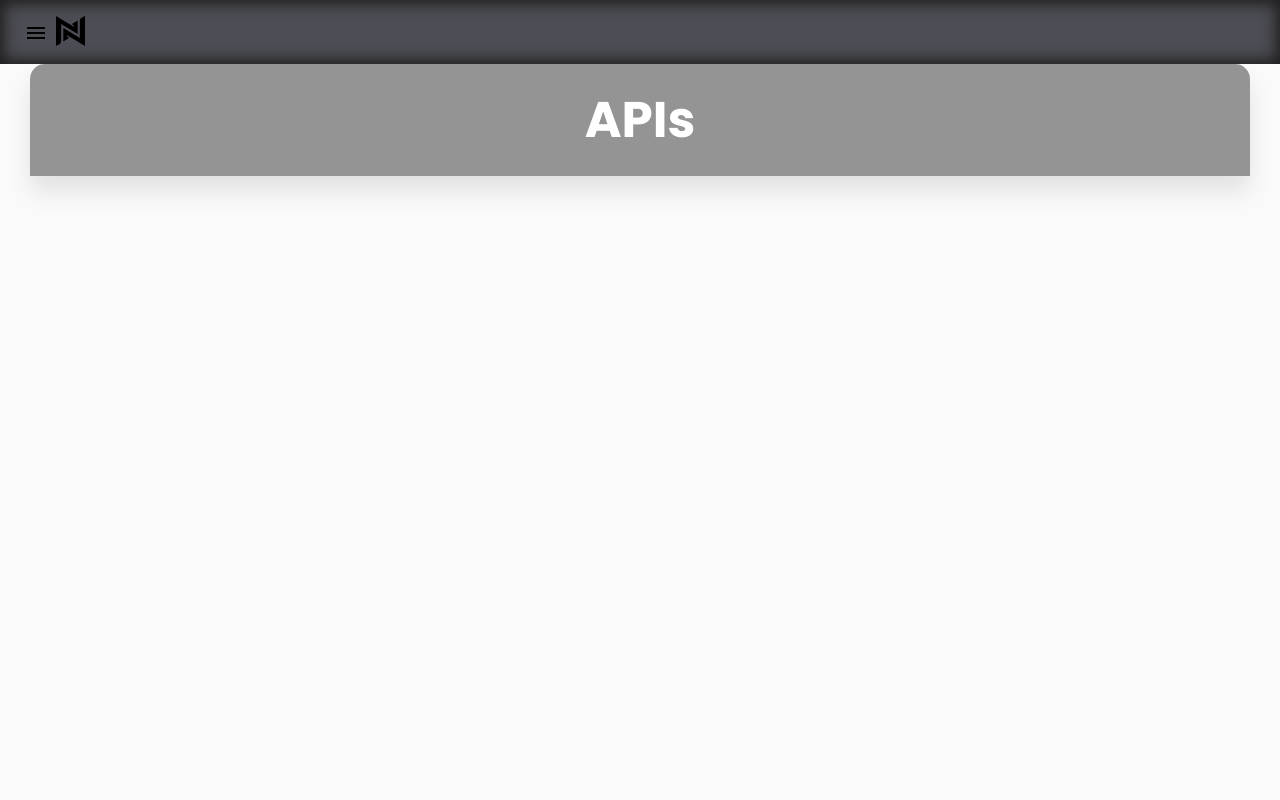
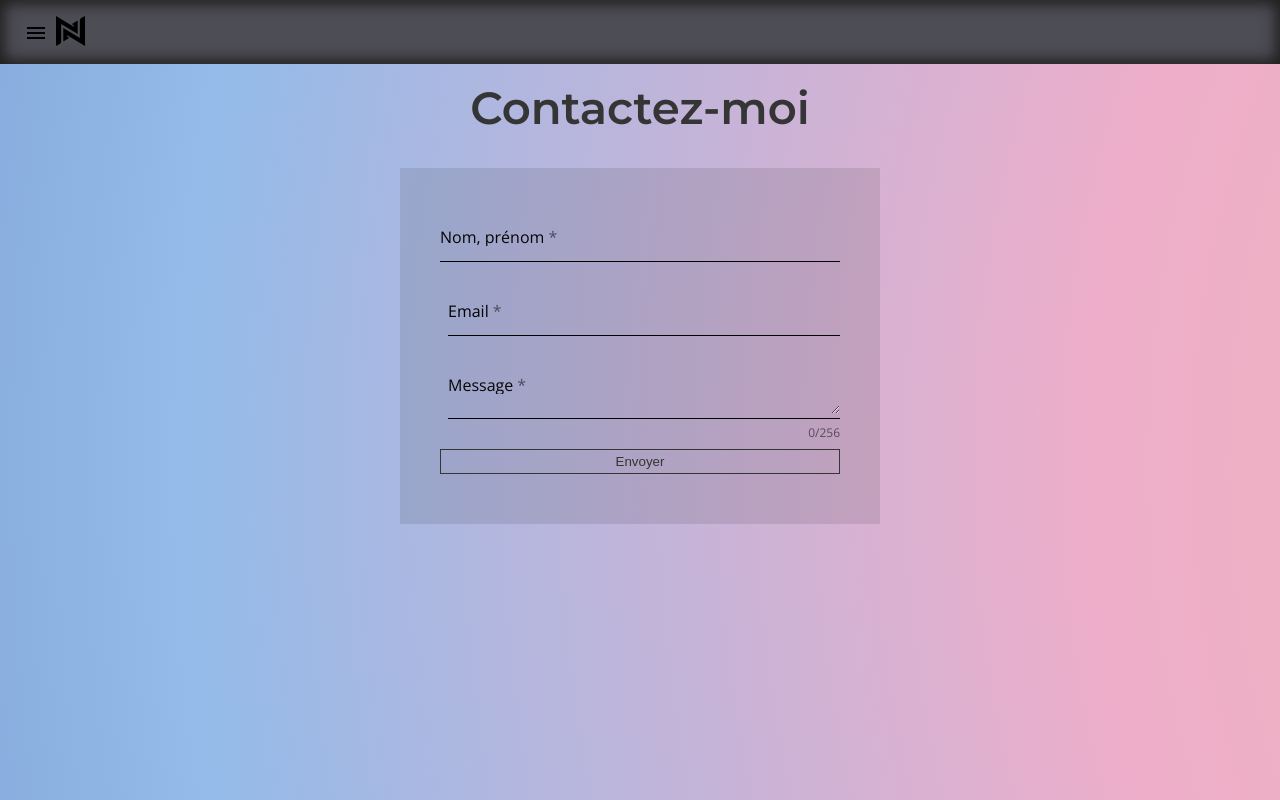
Before and after one commit to NadiaOuhssaine/resume_website, an Angular app: page /api in a window 1280 px wide. Built offline with nearby package versions, Linux system fonts and the light colour scheme.

Commit message:
Add contact form

```diff
--- a/src/app/api-page/api-page.component.html
+++ b/src/app/api-page/api-page.component.html
@@ -1,3 +1,28 @@
 <section class="pageheading">
-  <h1 class="titlec">APIs</h1>
-  </section>
+<h1 class="titlec">Contactez-moi</h1>
+
+<form class="contact" [formGroup]="form" method="post" (ngSubmit)="onSubmit()">
+  <mat-form-field>
+    <mat-label style="color:rgb(5, 5, 5)">Nom, prénom</mat-label>
+    <input matInput [formControl]="name" required >
+    <mat-error *ngIf="name.invalid">Please enter your name</mat-error>
+  </mat-form-field>
+  <mat-form-field>
+    <mat-label style="color:rgb(2, 2, 2)">Email</mat-label>
+    <input matInput [formControl]="email" placeholder="email@example.com" required>
+    <mat-error *ngIf="email.invalid">Please enter a valid email</mat-error>
+  </mat-form-field>
+  <mat-form-field>
+    <mat-label style="color:rgb(7, 7, 7)">Message</mat-label>
+    <textarea matInput [formControl]="message" maxlength="256" placeholder="Je suis intéressé par..." required></textarea>
+    <mat-hint align="end"> {{message.value?.length || 0}}/256</mat-hint>
+    <mat-error *ngIf="message.invalid">Please enter a message</mat-error>
+  </mat-form-field>
+  <button [disabled]="isLoading" class="submit" type="submit">Envoyer</button>
+  <input [formControl]="honeypot" class="hidden" type="text" />
+  <div [ngClass]="!submitted? 'hidden' : 'visible'" class="center-text">
+    <span>{{responseMessage}}</span>
+  </div>
+</form>
+
+</section>
--- a/src/app/api-page/api-page.component.scss
+++ b/src/app/api-page/api-page.component.scss
@@ -1,22 +1,109 @@
+@import url('https://fonts.googleapis.com/css?family=Montserrat:400,500,600');
+
+
+
+
+
 .pageheading {
-  border: 0;
-  text-align: center;
-  padding: 30px 0px 50px;
-  margin: 0;
-  background-color:#949494;
-  padding-top: 2rem;
-  padding-bottom: 1rem;
-  overflow: hidden;
-  max-width: 1220px;
-  margin: 0 auto;
-  -webkit-box-shadow: 0 15px 25px 0 rgba(0,0,0,.1);
-  -moz-box-shadow: 0 15px 25px 0 rgba(0,0,0,.1);
-  box-shadow: 0 15px 25px 0 rgba(0,0,0,.1);
-  border-radius: 15px 15px 0px 0px;
+width: 100%;
+height: 100vh;
+position: relative;
+background: radial-gradient(circle, rgb(235, 189, 162) 0%, rgba(238,174,202,1) 40%, rgba(148,187,233,1) 70%, rgb(101, 132, 189) 100%);
+background-size: 400% 400%;
+animation: gradient 60s ease-in-out infinite;
+}
+
+@keyframes gradient {
+0%{
+  background-position: 0 50%;
+}
+50%{
+  background-position: 100% 50%;
+}
+100%{
+  background-position: 0 50%;
+}
+}
+
+
+
+  .titlec{
+    color:  rgb(53, 53, 53);
+    font-family: "Montserrat", sans-serif;
+    font-size: 45px;
+    padding: 20px 20px;
+    text-align: center;
   }
 
 
-  .titlec{
+
+  .mat-form-field + .mat-form-field {
+    margin-left: 8px;
+  }
+
+  .hidden {
+    display: none
+  }
+  .visible {
+    display: block
+  }
+  .center-text {
+    text-align: center
+  }
+
+
+  ::ng-deep .mat-focused .mat-form-field-label {
+
+    color: rgb(3, 3, 3) !important;
+   }
+
+   ::ng-deep.mat-form-field-underline {
+
+    background-color: rgb(2, 2, 2) !important;
+  }
+
+  ::ng-deep.mat-form-field-ripple {
+   background-color: rgb(5, 5, 5) !important;;
+  }
+
+
+  form.contact {
+    display: flex;
+    flex-wrap: wrap;
+    flex-direction: column;
+    align-content: flex-end;
+    background-color: rgba(22, 22, 22, 0.11);
+    padding:40px 40px;
+    width: 400px;
+    margin: auto;
+  }
+  input,
+  button {
+    margin-bottom: 10px;
+  }
+  button {
+    margin-top: 10px;
+    background-color: transparent;
+    color:  rgb(53, 53, 53);
+    border: 1px solid rgb(53, 53, 53);
+    padding: 4px 16px;
+    transition: 0.4s;
+    width: 100%;
+    margin-top: 10px;
+  }
+  button:hover:enabled{
     color: white;
-    font: 700 50px/48px Poppins, sans-serif;
+    background-color:  rgb(53, 53, 53);
   }
+
+
+  @media(max-width:600px){
+    form.contact {
+      padding:20px 20px;
+      width: 200px;
+    }
+
+    .titlec{
+      font-size: 25px;
+    }
+  }
--- a/src/app/api-page/api-page.component.ts
+++ b/src/app/api-page/api-page.component.ts
@@ -1,6 +1,9 @@
 import { ResponsiveService } from './../services/responsive.service';
 import { ChangeDetectionStrategy, Component, Input , OnInit} from '@angular/core';
 import { Observable } from 'rxjs';
+import {FormBuilder,FormGroup, FormControl, Validators} from '@angular/forms';
+import {HttpClient} from '@angular/common/http';
+
 
 
 @Component({
@@ -9,16 +12,64 @@ import { Observable } from 'rxjs';
   styleUrls: ['./api-page.component.scss']
  })
 
-export class ApiPageComponent implements OnInit {
+ export class ApiPageComponent implements OnInit {
+  panelOpenState = false;
+  isHandset$: Observable<boolean>;
+  form: FormGroup;
+  name: FormControl = new FormControl("", [Validators.required]);
+  email: FormControl = new FormControl("", [Validators.required, Validators.email]);
+  message: FormControl = new FormControl("", [Validators.required, Validators.maxLength(256)]);
+  honeypot: FormControl = new FormControl(""); // we will use this to prevent spam
+  submitted: boolean = false; // show and hide the success message
+  isLoading: boolean = false; // disable the submit button if we're loading
+  responseMessage: string; // the response message to show to the user
 
-  isHandset$: Observable<boolean>;
 
-  constructor(private responsiveservice: ResponsiveService) { }
-
+  constructor( private responsiveservice: ResponsiveService, private formBuilder : FormBuilder, private http : HttpClient) {
+    this.form = this.formBuilder.group({
+      name: this.name,
+      email: this.email,
+      message: this.message,
+      honeypot: this.honeypot
+    });
+   }
 
 
   ngOnInit(): void {
     this.isHandset$ = this.responsiveservice.isHandset$;
   }
+  onSubmit() {
+    if (this.form.status == "VALID" && this.honeypot.value == "") {
+      this.form.disable(); // disable the form if it's valid to disable multiple submissions
+      var formData: any = new FormData();
+      formData.append("name", this.form.get("name").value);
+      formData.append("email", this.form.get("email").value);
+      formData.append("message", this.form.get("message").value);
+      this.isLoading = true; // sending the post request async so it's in progress
+      this.submitted = false; // hide the response message on multiple submits
+      this.http.post("https://script.google.com/macros/s/AKfycbzACKy8VAki48f6W04_TuqeklTE1nQfHPlWooUQ/exec", formData).subscribe(
+        (response) => {
+          // choose the response message
+          if (response["result"] == "success") {
+            this.responseMessage = "Merci pour votre message! Je vous recontacterai bientôt!";
+          } else {
+            this.responseMessage = "Oops! Une erreur s'est produite ... Rechargez la page et réessayez.";
+          }
+          this.form.enable(); // re enable the form after a success
+          this.submitted = true; // show the response message
+          this.isLoading = false; // re enable the submit button
+          console.log(response);
+        },
+        (error) => {
+          this.responseMessage = "Oops! Une erreur s'est produite ... Rechargez la page et réessayez.";
+          this.form.enable(); // re enable the form after a success
+          this.submitted = true; // show the response message
+          this.isLoading = false; // re enable the submit button
+          console.log(error);
+        }
+
+        );
+      }
+    }
 
 }
```
Also changed, not shown: src/app/app.module.ts (+9 -2 lines).
